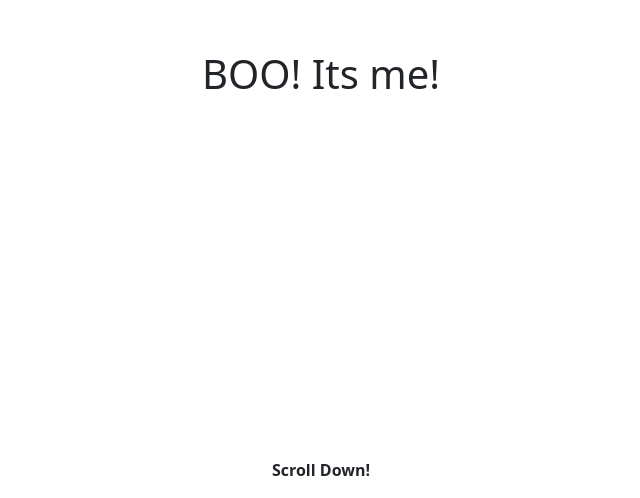
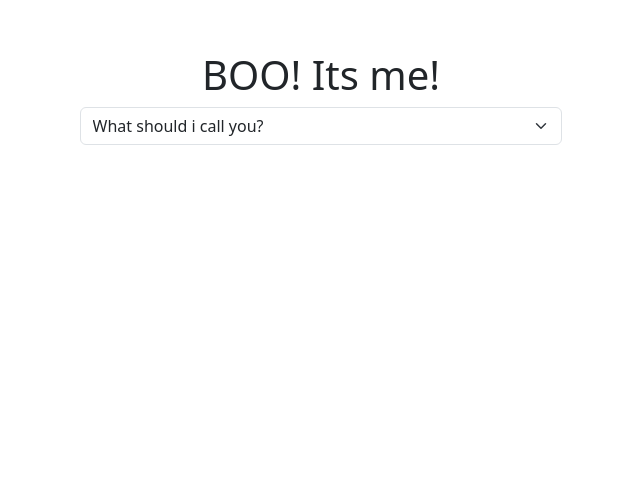
Before and after one commit to Sivayogeith/sisters-birthday-2023, a React (Vite) app: page / in a window 1280 px wide. Shown: the part 302-800 px from the top of the page, without its empty margins (319-959 px from the left). Built offline with nearby package versions, Linux system fonts and the light colour scheme.

Commit message:
Added: Name feature

```diff
--- a/src/App.tsx
+++ b/src/App.tsx
@@ -1,5 +1,5 @@
 import "./App.css";
-import { Button } from "react-bootstrap";
+import { Button, Form } from "react-bootstrap";
 import Gallery from "./Gallery";
 import { useState, createRef } from "react";
 import Swal from "sweetalert2";
@@ -7,6 +7,7 @@ import Swal from "sweetalert2";
 function App() {
 	const [isPresentOpen, setIsPresentOpen] = useState(false);
 	const [didRickRollCome, setDidRickRollCome] = useState(false);
+	const [name, setName] = useState("");
 
 	const videoRef: any = createRef();
 	const scrollToBottom = () => {
@@ -26,8 +27,29 @@ function App() {
 		<>
 			<div className="row screen">
 				<div className="col-md-12 screen first">
+					<div className="row">
+						<div className="col-md-12">
 							<h1>BOO! Its me!</h1>
 						</div>
+						<div className="col-md-12">
+							<Form.Select
+								aria-label="What to call ya?"
+								onChange={(e) => setName(e.target.value)}
+							>
+								<option value="">
+									What should i call you?
+								</option>
+								<option value="Akkama">Akkama</option>
+								<option value="Sis">Sis</option>
+								<option value="Sister">Sister</option>
+								<option value="baku">baku</option>
+								<option value="Baku">Baku</option>
+							</Form.Select>
+						</div>
+					</div>
+				</div>
+				{name ? (
+					<>
 						<p>
 							<b>Scroll Down!</b>
 						</p>
@@ -39,7 +61,8 @@ function App() {
 								<div className="col-md-12">
 									<p>
 										I am your stupid brother with the name,
-								Sivayogeith Umamaheswaran AKA thecodingsage.
+										Sivayogeith Umamaheswaran AKA
+										thecodingsage.
 									</p>
 									<p>And why am I bothering you now?</p>
 									<p>Well, Es ist dein Geburtstag!</p>
@@ -49,15 +72,17 @@ function App() {
 						<div className="col-md-12 screen">
 							<div className="row">
 								<div className="col-md-12">
-							<h1>Happy Birthday, Akkama!</h1>
+									<h1>Happy Birthday, {name}!</h1>
 								</div>
 								<div className="col-md-12">
 									<p>
-								Sorry, but I can't give you an real-life present
-								(cause im broke lol), but I have an present for
-								you online.
+										Sorry, but I can't give you an real-life
+										present (cause im broke lol), but I have
+										an present for you online.
 									</p>
-							<p>Which you will see at the last screen!</p>
+									<p>
+										Which you will see at the last screen!
+									</p>
 								</div>
 							</div>
 						</div>
@@ -67,10 +92,13 @@ function App() {
 									<h1>Pictures of You and ME!</h1>
 								</div>
 								<div className="col-md-12">
-							<Gallery />
+									<Gallery name={name} />
 								</div>
 								<div className="col-md-12">
-							<p>Sorry about the glitches, Im such an bad dev!</p>
+									<p>
+										Sorry about the glitches, Im such an bad
+										dev!
+									</p>
 								</div>
 							</div>
 						</div>
@@ -100,9 +128,9 @@ function App() {
 
 								<div className="col-md-12">
 									<p>
-								Sis, i love you! now you need to open my
-								present, lol i might have copied my old present!
-								XD
+										{name}, I love you! but, now you need to
+										open my present, lol I might have copied
+										my old present! XD
 									</p>
 								</div>
 							</div>
@@ -111,6 +139,9 @@ function App() {
 							<div className="row">
 								<div className="col-md-12">
 									<h1>Lets GO! Your present!</h1>
+								</div>
+								<div className="col-md-12">
+									<p>Turn up the volume!</p>
 								</div>
 
 								<div className="col-md-12">
@@ -127,13 +158,14 @@ function App() {
 								</div>
 							</div>
 						</div>
+
 						{isPresentOpen ? (
 							<Button
 								disabled={!didRickRollCome}
 								onClick={() => {
 									Swal.fire({
 										title: "HAHAHAHHAHAHAHAHAHAH",
-								html: "<p> I GOT YOU! MUHAHHAHAHHAHAH!</p> <p>NEVER GONNA GIVE YOU UP! XDXD oh my god! </p> <p>i cant stop laughing oh god!</p> <p>Oh my god sis! Anyway that was an joke so Happy Birthday!</p>",
+										html: `<p> I GOT YOU! MUHAHHAHAHHAHAH!</p> <p>NEVER GONNA GIVE YOU UP! XDXD oh my god! </p> <p>i cant stop laughing oh god!</p> <p>Oh my god ${name}! Anyway that was an joke</p> <p>SO Happy 20th Birthday, ${name}!</p>`,
 										icon: "success",
 									});
 									scrollToBottom();
@@ -151,6 +183,8 @@ function App() {
 								Open Present!
 							</Button>
 						)}
+					</>
+				) : null}
 			</div>
 		</>
 	);
--- a/src/Gallery.tsx
+++ b/src/Gallery.tsx
@@ -1,6 +1,10 @@
 import { OverlayTrigger, Tooltip } from "react-bootstrap";
 import "./Gallery.css";
-const Gallery = () => {
+import { FC } from "react";
+interface GalleryProps {
+	name: string;
+}
+const Gallery: FC<GalleryProps> = ({ name }) => {
 	const renderTooltip = (text: string) => (
 		<Tooltip id="tooltip">{text}</Tooltip>
 	);
@@ -11,7 +15,7 @@ const Gallery = () => {
 				<div className="col-md-6">
 					<OverlayTrigger
 						placement="top"
-						overlay={renderTooltip("Butham Saranam Gachami")}
+						overlay={renderTooltip("Butham Saranam Gachami!")}
 					>
 						<img
 							src="/with_budha.jpeg"
@@ -24,7 +28,7 @@ const Gallery = () => {
 					<OverlayTrigger
 						placement="top"
 						overlay={renderTooltip(
-							"Oooo, this iiss veery creeppy!"
+							"Oooo, this iss veery creeppy! LOL"
 						)}
 					>
 						<img src="/alley.jpeg" alt="Alley" className="photo" />
@@ -35,7 +39,7 @@ const Gallery = () => {
 				<div className="col-md-6">
 					<OverlayTrigger
 						placement="top"
-						overlay={renderTooltip("Thanks for the cake, Sis!")}
+						overlay={renderTooltip(`Thanks for the cake, ${name}!`)}
 					>
 						<img src="/cake.jpg" alt="Cake" className="photo" />
 					</OverlayTrigger>
@@ -44,7 +48,7 @@ const Gallery = () => {
 					<OverlayTrigger
 						placement="top"
 						overlay={renderTooltip(
-							"What you should not be here! Sorry, Sis"
+							`Huh?, you should not be here! Sorry, ${name}; Awwwww SO CUTEE`
 						)}
 					>
 						<img
```
Lines whose indentation alone changed are shown as unchanged.
